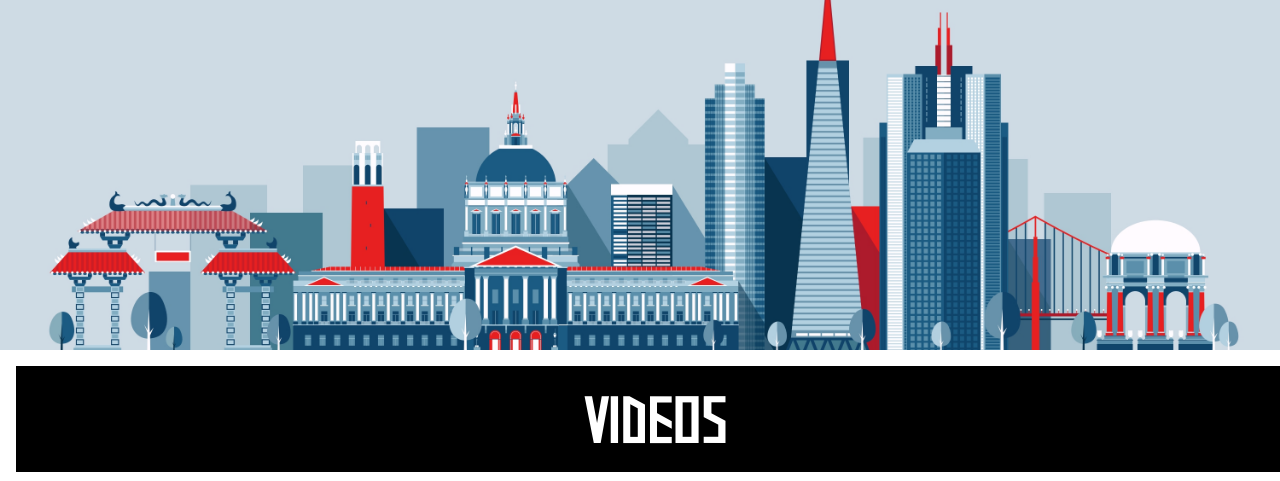
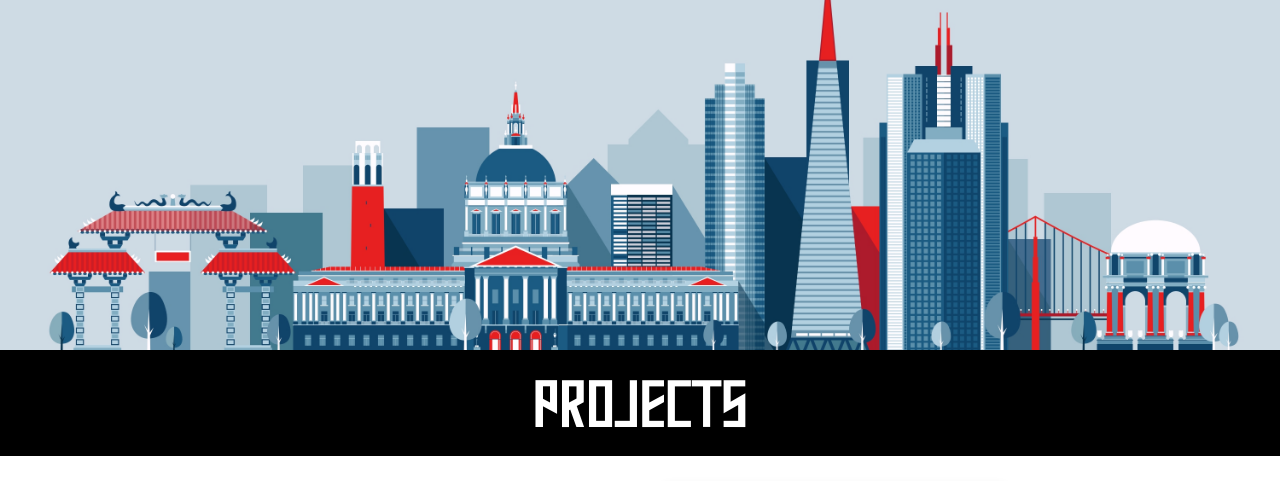
Before and after one commit to dboothy/dboothy.github.io, a plain HTML site: page index.html in a window 1280 px wide. Shown: the part 451-932 px from the top of the page. Drawn offline with nearby package versions, Linux system fonts and the light colour scheme; a script that the page names is missing.

Commit message:
removed video portion

```diff
--- a/index.html
+++ b/index.html
@@ -48,17 +48,6 @@ davidbmetwally@gmail.com" target="__blank"><img src="images/Main-Image/mail_icon
             <p id='name'>David Booth-Metwally</p>
             <p id="title">Technical Support Engineer</p>
         </div>
-    </section>
-        <section id="news-div" class="row section scrollspy" style="text-align: center; margin-top: 0px !important;">
-        <h3 style="background-color: black; color: white; font-family: mastodonbold ; padding: 20px; font-size: 60px; width: 100%; display: block; background-size: cover;margin: 16px !important;">VIDEOS</h3>
-     <!--             <div class="jsBrightTALKEmbedWrapper" style="width:100%; height:100%; position:relative;background: #ffffff;">
-                <script class="jsBrightTALKEmbedConfig" type="application/json">
-                { "channelId": 17657, "language": "en-US", "commId": 356894, "displayMode": "standalone", "height": "auto" }
-                </script>
-                <script src="https://www.brighttalk.com/clients/js/player-embed/player-embed.js" class="jsBrightTALKEmbed"></script>
-            </div> -->
-            <!-- <div class="jsBrightTALKEmbedWrapper" style="width:100%; height:100%; position:relative;background: #ffffff;"><script class="jsBrightTALKEmbedConfig" type="application/json">{ "channelId" : 17657, "language": "en-US", "displayMode" : "standalone", "height" : "auto" }</script><script src="https://www.brighttalk.com/clients/js/player-embed/player-embed.js" class="jsBrightTALKEmbed"></script></div> -->
-            <div class="jsBrightTALKEmbedWrapper" style="width:100%; height:100%; position:relative;background: #ffffff;"><script class="jsBrightTALKEmbedConfig" type="application/json">{ "channelId" : 17657, "language": "en-US", "commId" : 357220, "displayMode" : "standalone", "height" : "auto" }</script><script src="https://www.brighttalk.com/clients/js/player-embed/player-embed.js" class="jsBrightTALKEmbed"></script></div>
     </section>
     <div class="row section scrollspy" id="Projects" style="text-align: center;margin: 0px !important;">
         <h3 style="background-color: black; color: white; font-family: mastodonbold ; padding: 20px; font-size: 60px; width: 100%; display: inline-block; background-size: cover; margin-bottom: 0px; margin-top: 0;">Projects
```
